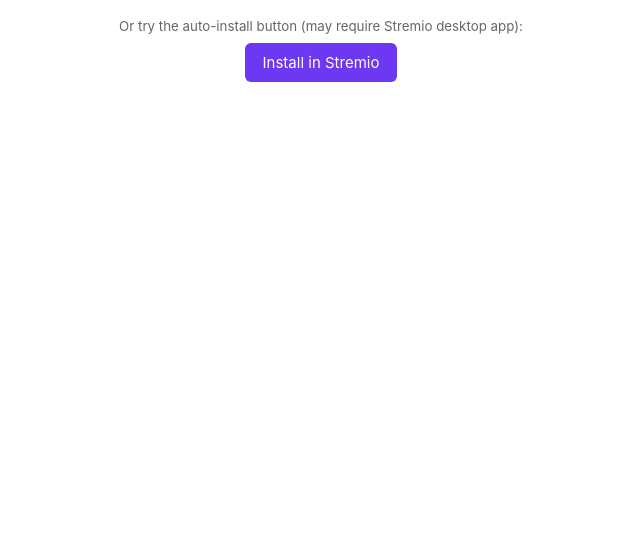
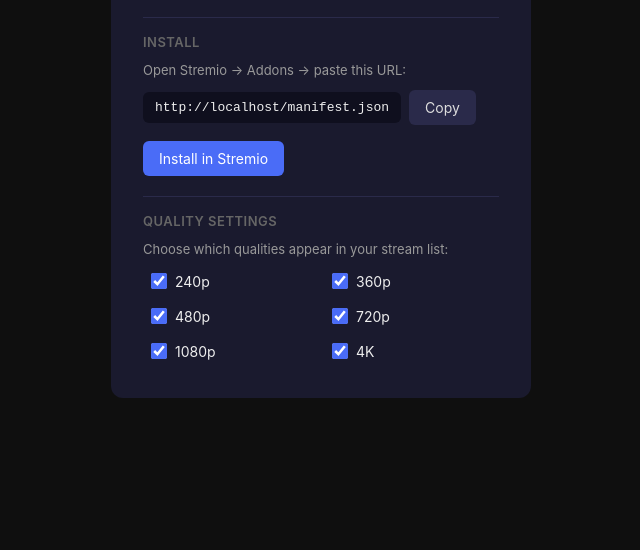
Before and after one commit to Tawhid-exe/Easyplay, a website: page public/index.html in a window 1280 px wide. Shown: the part 250-800 px from the top of the page, without its empty margins (319-959 px from the left). Drawn offline with Linux system fonts and the light colour scheme.

Commit message:
feat: merge quality config into addon landing page with dark theme

```diff
--- a/public/index.html
+++ b/public/index.html
@@ -2,46 +2,113 @@
 <html lang="en">
 <head>
 <meta charset="UTF-8" />
+<meta name="viewport" content="width=device-width,initial-scale=1" />
 <title>Easyplay — Stremio Addon</title>
-<meta name="viewport" content="width=device-width, initial-scale=1" />
 <style>
-  body { font-family: -apple-system, sans-serif; max-width: 640px; margin: 60px auto; padding: 0 20px; color: #222; text-align: center; }
-  code { background: #f0f0f0; padding: 8px 12px; border-radius: 4px; font-size: 14px; word-break: break-all; display: inline-block; margin: 8px 0; }
-  .btn { display: inline-block; margin: 8px 4px; padding: 10px 18px; text-decoration: none; border-radius: 6px; border: none; cursor: pointer; font-size: 15px; }
-  .btn-primary { background: #6d38f2; color: white; }
-  .btn-secondary { background: #e0e0e0; color: #222; }
-  .btn-secondary:hover { background: #d0d0d0; }
-  .url-row { display: flex; align-items: center; justify-content: center; gap: 8px; flex-wrap: wrap; }
-  #copied-msg { color: #2a9d2a; font-size: 13px; display: none; }
+*{box-sizing:border-box;margin:0;padding:0}
+body{font-family:-apple-system,system-ui,sans-serif;background:#0f0f0f;color:#eee;min-height:100vh;display:flex;justify-content:center;align-items:center;padding:20px}
+.card{background:#1a1a2e;border-radius:12px;padding:32px;width:100%;max-width:420px}
+h1{font-size:22px;color:#fff;margin-bottom:4px}
+.desc{font-size:13px;color:#888;margin-bottom:20px}
+.section-title{font-size:13px;font-weight:600;text-transform:uppercase;letter-spacing:.5px;color:#666;margin:20px 0 12px;padding-top:16px;border-top:1px solid #2a2a4a}
+code{background:#0f0f1e;padding:8px 12px;border-radius:6px;font-size:13px;word-break:break-all;display:inline-block;margin:6px 0}
+.url-row{display:flex;align-items:center;gap:8px;flex-wrap:wrap;margin:8px 0}
+.btn{display:inline-block;padding:9px 16px;text-decoration:none;border-radius:6px;border:0;cursor:pointer;font-size:14px;font-family:inherit}
+.btn-primary{background:#4a6cf7;color:#fff}
+.btn-primary:hover{background:#5a7cf7}
+.btn-secondary{background:#2a2a4a;color:#ddd}
+.btn-secondary:hover{background:#3a3a5a}
+#copied-msg{color:#4ade80;font-size:13px;display:none}
+#saved-msg{color:#4ade80;font-size:13px;display:none;margin-top:8px}
+.checks{display:grid;grid-template-columns:1fr 1fr;gap:6px}
+.checks label{display:flex;align-items:center;gap:8px;padding:6px 8px;border-radius:6px;cursor:pointer;font-size:14px}
+.checks label:hover{background:#2a2a4a}
+.checks input{accent-color:#4a6cf7;width:16px;height:16px}
 </style>
 </head>
 <body>
+<div class="card">
   <h1>Easyplay</h1>
-  <p><strong>Step 1:</strong> Open Stremio → Addons (puzzle icon) → Addon search bar.</p>
-  <p><strong>Step 2:</strong> Copy this URL and paste it there:</p>
+  <p class="desc">Fetches streams from multiple sources with quality filtering</p>
+
+  <div class="section-title">Install</div>
+  <p style="font-size:13px;color:#999;margin-bottom:8px">
+    Open Stremio → Addons → paste this URL:
+  </p>
   <div class="url-row">
     <code id="manifestUrl">loading...</code>
     <button class="btn btn-secondary" id="copyBtn">Copy</button>
     <span id="copied-msg">Copied!</span>
   </div>
-  <p style="margin-top: 20px; color: #666;">
-    <small>Or try the auto-install button (may require Stremio desktop app):</small><br>
+  <p style="margin-top:12px">
     <a class="btn btn-primary" id="installLink" href="#">Install in Stremio</a>
   </p>
-  <script>
-    const manifestUrl = window.location.origin + "/manifest.json";
-    document.getElementById("manifestUrl").textContent = manifestUrl;
 
-    const host = window.location.hostname === "127.0.0.1" ? "localhost" : window.location.hostname;
-    const port = window.location.port ? ":" + window.location.port : "";
-    document.getElementById("installLink").href = "stremio://" + host + port + "/manifest.json";
+  <div class="section-title">Quality Settings</div>
+  <p style="font-size:13px;color:#999;margin-bottom:10px">
+    Choose which qualities appear in your stream list:
+  </p>
+  <div class="checks" id="qualityChecks"></div>
+  <div id="saved-msg">Saved!</div>
+</div>
 
-    document.getElementById("copyBtn").addEventListener("click", async () => {
-      await navigator.clipboard.writeText(manifestUrl);
-      const msg = document.getElementById("copied-msg");
-      msg.style.display = "inline";
-      setTimeout(() => { msg.style.display = "none"; }, 2000);
+<script>
+(function(){
+  var manifestUrl = window.location.origin + "/manifest.json";
+  document.getElementById("manifestUrl").textContent = manifestUrl;
+
+  var host = window.location.hostname === "127.0.0.1" ? "localhost" : window.location.hostname;
+  var port = window.location.port ? ":" + window.location.port : "";
+  document.getElementById("installLink").href = "stremio://" + host + port + "/manifest.json";
+
+  document.getElementById("copyBtn").addEventListener("click", function(){
+    navigator.clipboard.writeText(manifestUrl).then(function(){
+      var m = document.getElementById("copied-msg");
+      m.style.display = "inline";
+      setTimeout(function(){ m.style.display = "none"; }, 2000);
     });
-  </script>
+  });
+
+  var DEFAULTS = { q_240:false, q_360:false, q_480:true, q_720:true, q_1080:true, q_2160:true };
+  var QUALITIES = [
+    { key:"q_240", label:"240p" },
+    { key:"q_360", label:"360p" },
+    { key:"q_480", label:"480p" },
+    { key:"q_720", label:"720p" },
+    { key:"q_1080", label:"1080p" },
+    { key:"q_2160", label:"4K" },
+  ];
+
+  function readCookie(){
+    var m = document.cookie.match(/quality_config=([^;]+)/);
+    if (m) { try { return JSON.parse(decodeURIComponent(m[1])); } catch {} }
+    return {};
+  }
+
+  function saveCookie(config){
+    var c = "quality_config=" + encodeURIComponent(JSON.stringify(config)) + "; path=/; max-age=31536000; samesite=lax";
+    document.cookie = c;
+  }
+
+  var config = readCookie();
+  var savedMsg = document.getElementById("saved-msg");
+
+  QUALITIES.forEach(function(q){
+    var label = document.createElement("label");
+    var cb = document.createElement("input");
+    cb.type = "checkbox";
+    cb.checked = config[q.key] !== false;
+    cb.addEventListener("change", function(){
+      config[q.key] = cb.checked;
+      saveCookie(config);
+      savedMsg.style.display = "block";
+      setTimeout(function(){ savedMsg.style.display = "none"; }, 1500);
+    });
+    label.appendChild(cb);
+    label.appendChild(document.createTextNode(q.label));
+    document.getElementById("qualityChecks").appendChild(label);
+  });
+})();
+</script>
 </body>
 </html>
```
